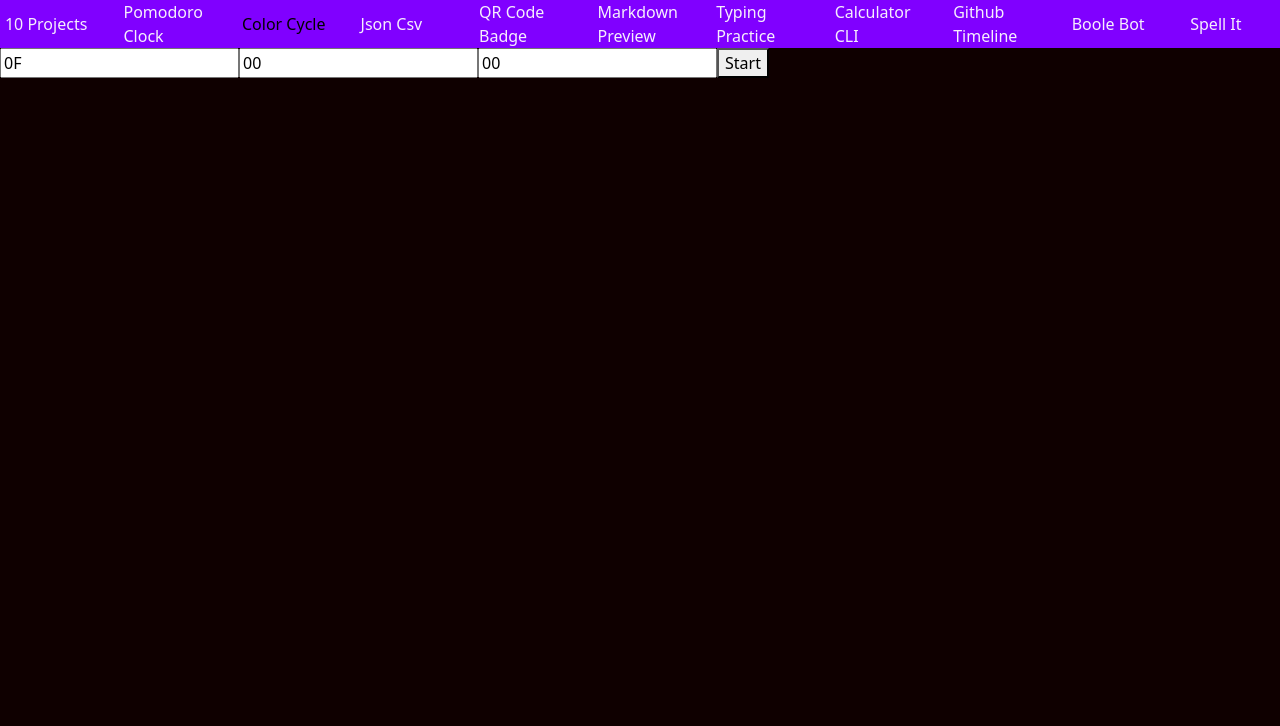
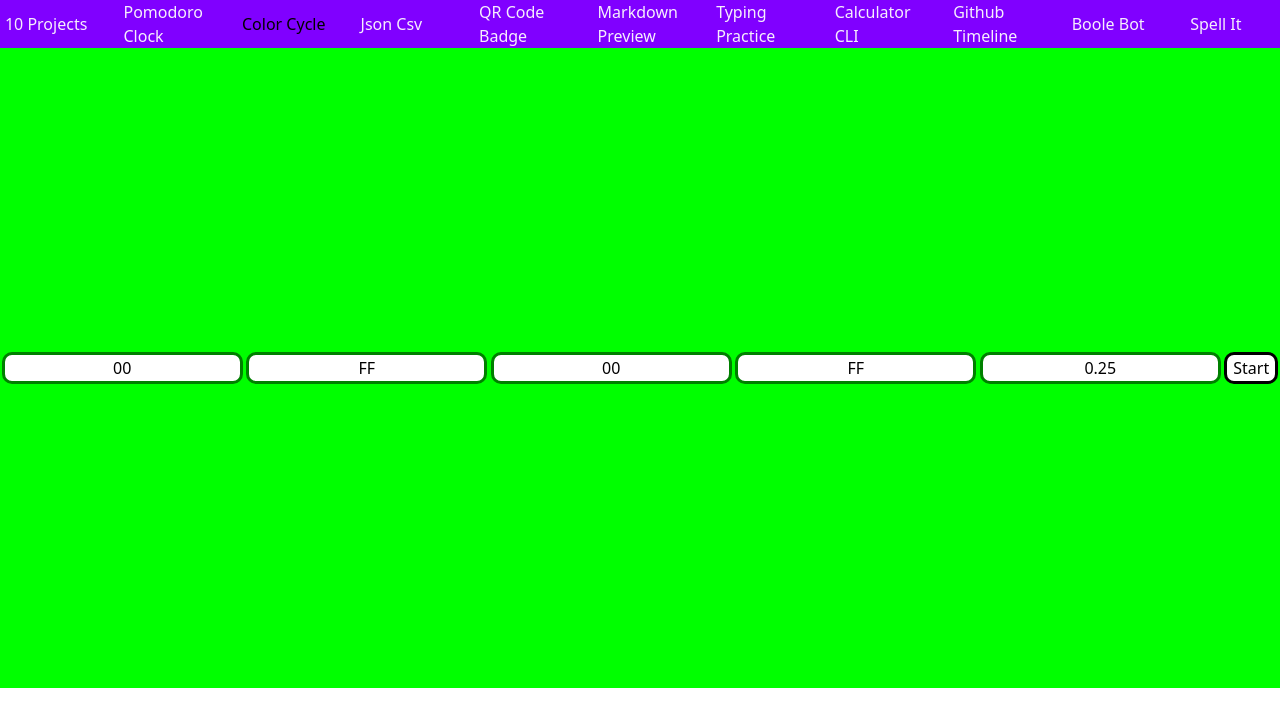
Before and after one commit to vasanth9/10frontendprojectschallenge, a React (Create React App) app: page / in a window 1280 px wide. Shown: the top 726 px of the page. Built offline with nearby package versions, Linux system fonts and the light colour scheme.

Commit message:
Day 08 wrap up

```diff
--- a/src/02-Color-Cycle/ColorCycle.css
+++ b/src/02-Color-Cycle/ColorCycle.css
@@ -1,4 +1,40 @@
 .color-container{
-    min-height: 100vh;
-    min-width: 10vw;
+    min-height: 80vh;
+    display: flex;
+    flex-direction: row;
+    align-items:center;
+    justify-content: space-around;
+    outline: 0;
 }
+.border-error{
+    border: 5px solid red !important;
+}
+.color-input{
+    outline: 0;
+   color: #000;
+    border-radius: 10px;
+    border: 3px solid green;
+    text-align: center;
+    background-color: white;
+}
+.color-input:disabled{
+    background-color: rgb(199, 199, 199);
+}
+.color-button{
+    color: #000;
+    border: 3px solid black;
+    border-radius: 10px;
+    background-color: white;
+}
+.color-button:disabled{
+    background-color: rgb(199, 199, 199);
+    color: rgb(75, 75, 75);
+    border: 3px solid rgb(75, 75, 75);
+}
+@media screen  and (max-width: 600px) {
+  .color-container{
+
+    flex-direction: column;
+
+}
+}
--- a/src/02-Color-Cycle/ColorCycle.jsx
+++ b/src/02-Color-Cycle/ColorCycle.jsx
@@ -2,24 +2,26 @@ import React, {useState, useEffect} from 'react';
 import './ColorCycle.css';
 
 const ColorCycle = () => {
-  const [color, setColor] = useState(["#","0F","00","00"]);
+  const [color, setColor] = useState(["#","00","FF","00"]);
   const [start,setStart] = useState(false);
+  const [increment, SetIncrement] = useState("FF");
+  const [seconds, setSeconds] = useState(0.25);
   useEffect(()=>{
     let intervalId;
     if (start) {
       intervalId = setInterval(() => {
-        const genRanHex = size => [...Array(size)].map(() => Math.floor(Math.random() * 16).toString(16)).join('');
        const arr = [...color];
-       arr[1] = genRanHex(2);
-       arr[2] = genRanHex(2);
-       arr[3] = genRanHex(2);
+         let hexColor = (parseInt(color.toString().replace(/,/g, "").substring(1), 16) + parseInt(increment.padStart(6,"0"),16)).toString(16).padStart(6,  "0").toUpperCase();
+         arr[1]=hexColor.substring(0,2);
+         arr[3] = hexColor.substring(4, 6);
+         arr[2] = hexColor.substring(2, 4);
        setColor([...arr]);
-      }, 250);
+      }, seconds*1000);
     }
     return () => {
       clearInterval(intervalId);
     };
-  },[start,color]);
+  },[start,color,seconds,increment]);
   const handleChange = (i,e) =>{
     const arr = [...color];
     arr[i]=e.target.value;
@@ -33,25 +35,69 @@ const ColorCycle = () => {
         style={{ backgroundColor: color.toString().replace(/,/g, "") }}
       >
         <input
-          className="color-input"
+          className={
+            color[1].match(/[0-9A-Fa-f]{2}/g) !== null
+              ? "color-input"
+              : "color-input border-error"
+          }
+          disabled={start}
           value={color[1]}
           onChange={(e) => handleChange(1, e)}
+          placeholder="Red Hex Value"
+        />
+        <input
+          className={
+            color[2].match(/[0-9A-Fa-f]{2}/g) !== null
+              ? "color-input"
+              : "color-input border-error"
+          }
+          disabled={start}
+          value={color[2]}
+          onChange={(e) => handleChange(2, e)}
+          placeholder="Green Hex Value"
+        />
+        <input
+          className={
+            color[3].match(/[0-9A-Fa-f]{2}/g) !== null
+              ? "color-input"
+              : "color-input border-error"
+          }
+          disabled={start}
+          value={color[3]}
+          onChange={(e) => handleChange(3, e)}
+          placeholder="Blue Hex Value"
+        />
+        <input
+          className={
+            increment.match(/^[0-9A-Fa-f]+$/) !== null
+              ? "color-input"
+              : "color-input border-error"
+          }
+          disabled={start}
+          value={increment}
+          onChange={(e) => SetIncrement(e.target.value.toUpperCase())}
+          placeholder="Increment Hex Value"
         />
         <input
           className="color-input"
-          value={color[2]}
-          onChange={(e) => handleChange(2, e)}
+          disabled={start}
+          value={seconds}
+          onChange={(e) => setSeconds(e.target.value)}
+          placeholder="seconds"
         />
-        <input
-          className="color-input"
-          value={color[3]}
-          onChange={(e) => handleChange(3, e)}
-        />
-        <button onClick={()=>setStart(!start)}>Start</button>
+        <button className='color-button'
+          disabled={
+            color[1].match(/[0-9A-Fa-f]{2}/g) === null ||
+            color[2].match(/[0-9A-Fa-f]{2}/g) === null ||
+            color[3].match(/[0-9A-Fa-f]{2}/g) === null ||
+            increment.match(/^[0-9A-Fa-f]+$/) === null
+          }
+          onClick={() => setStart(!start)}
+        >
+          {start ? "Pause" : "Start"}
+        </button>
       </div>
-
-      </div>
-
+    </div>
   );
 }
 
```
